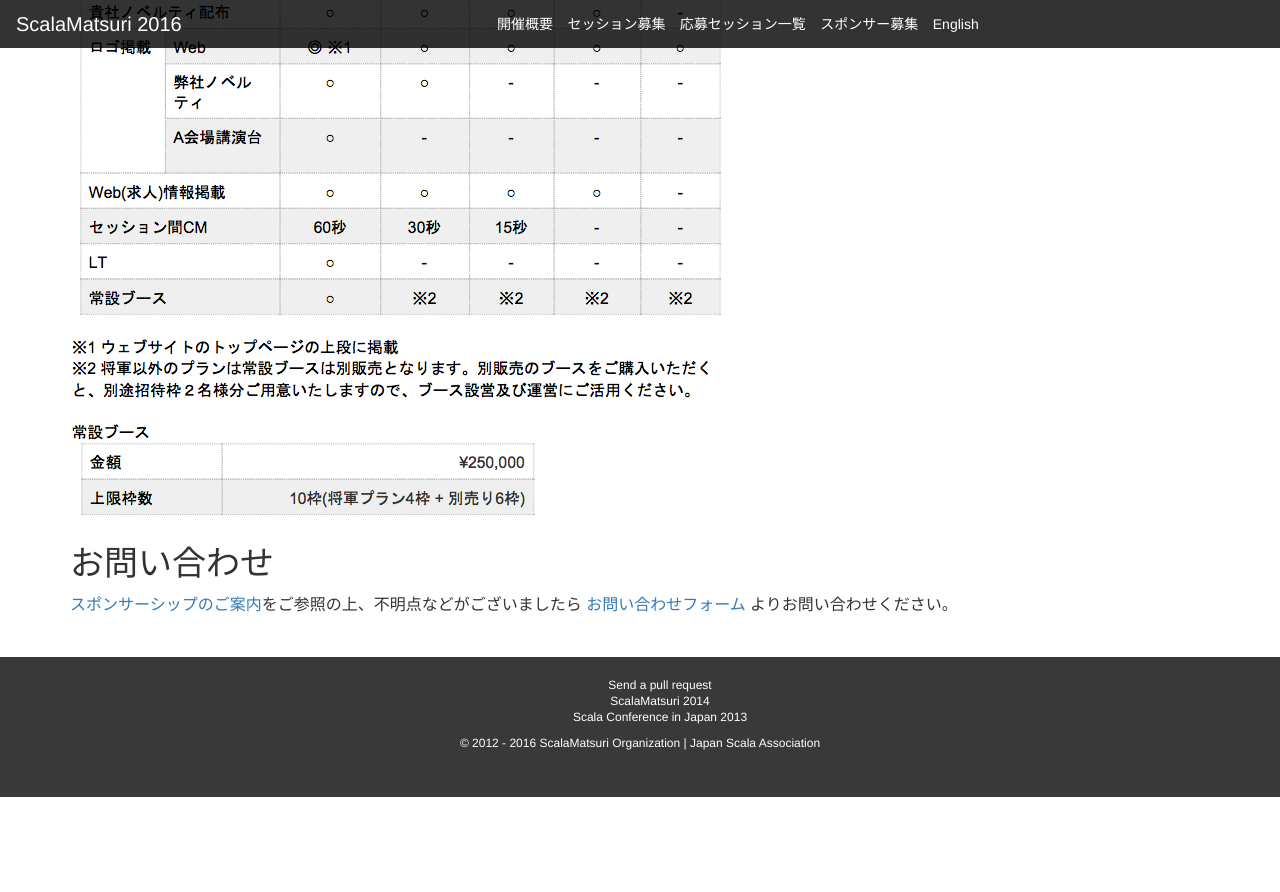
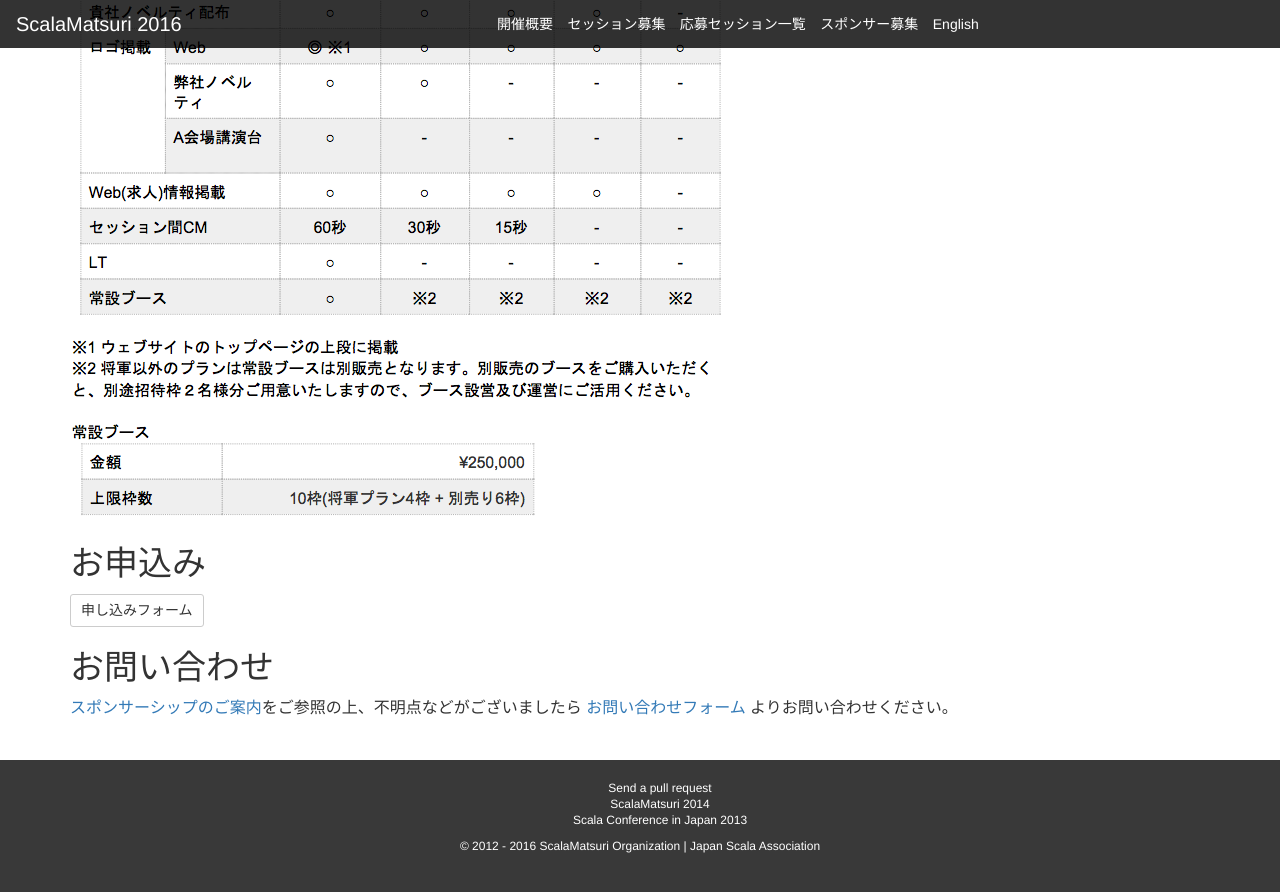
Before and after one commit to scalajp/2016.scalamatsuri.org, a Jekyll site: the page built from ja/sponsors/index.html, in a window 1280 px wide and 900 px high, scrolled down 870 px. Shown: the top 892 px of the window. Built offline with Jekyll 4.4.1, drawn with Linux system fonts in a browser that asks for light colours; nearby versions of some CDN libraries; comment, search, counter and statistics services are not loaded; before the commit the page ends 1667 px from its top, so only the background shows below that.

Commit message:
申し込みフォームをスポンサー募集ページの下部に追加

```diff
--- a/ja/sponsors/index.html
+++ b/ja/sponsors/index.html
@@ -28,6 +28,14 @@ title: スポンサー募集
 <div class="alert alert-info" role="alert">将軍プランは先着4枠のみとなっております。</div>
 <img class="img-responsive" src="plan.png">
 
+<h2>お申込み</h2>
+<p>
+  <a class="btn btn-default btn-sm"
+    href="https://docs.google.com/a/p-lucky.net/forms/d/18EtG0-5OppVAygKJXonGA7TKgpfmraarvuMzZGHCP0c/viewform">
+    申し込みフォーム
+  </a>
+</p>
+
 <h2>お問い合わせ</h2>
 <a href="./sponsorship.pdf">スポンサーシップのご案内</a>をご参照の上、不明点などがございましたら
 <a
```
